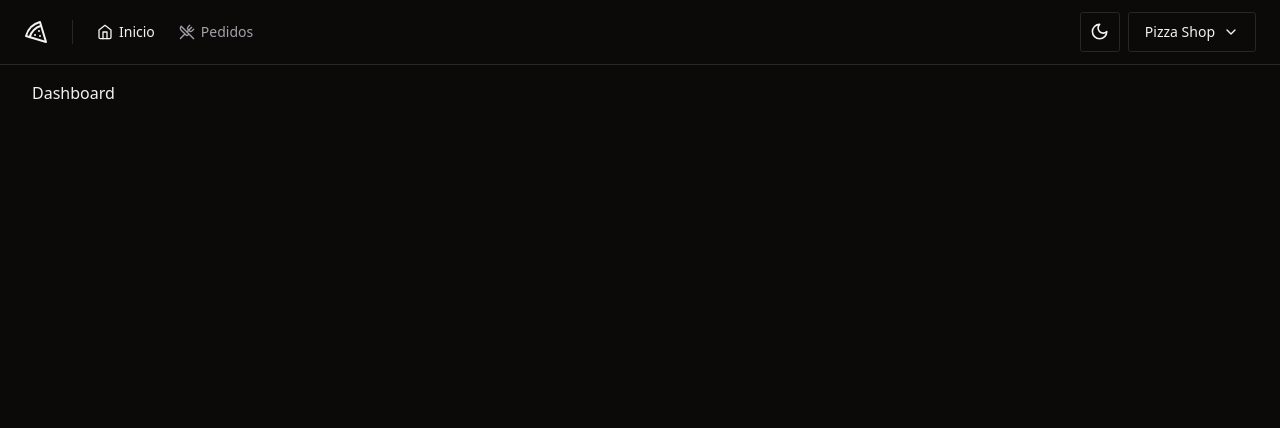
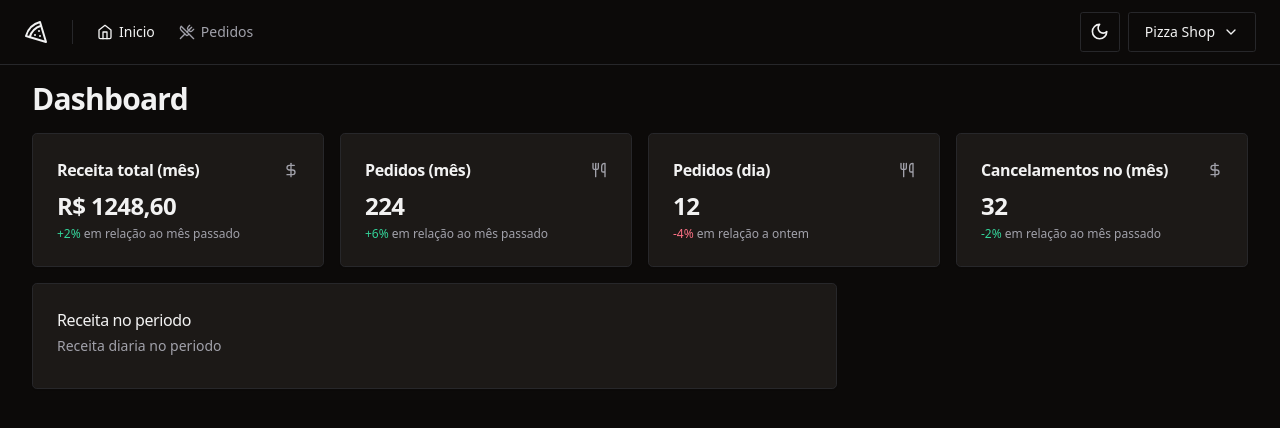
Before and after one commit to eddyzera/pizza-shop-web, a React (Vite) app: page / in a window 1280 px wide. Shown: the top 428 px of the page. Built offline with nearby package versions, Linux system fonts and the light colour scheme.

Commit message:
feat: create highlights card

```diff
--- a/package.json
+++ b/package.json
@@ -27,6 +27,7 @@
     "react-helmet-async": "^2.0.4",
     "react-hook-form": "^7.49.3",
     "react-router-dom": "^6.21.1",
+    "recharts": "^2.10.4",
     "sonner": "^1.3.1",
     "sort-by": "^1.2.0",
     "tailwind-merge": "^2.2.0",
--- /dev/null
+++ b/src/components/ui/card.tsx
@@ -0,0 +1,79 @@
+import * as React from "react"
+
+import { cn } from "@/lib/utils"
+
+const Card = React.forwardRef<
+  HTMLDivElement,
+  React.HTMLAttributes<HTMLDivElement>
+>(({ className, ...props }, ref) => (
+  <div
+    ref={ref}
+    className={cn(
+      "rounded-lg border bg-card text-card-foreground shadow-sm",
+      className
+    )}
+    {...props}
+  />
+))
+Card.displayName = "Card"
+
+const CardHeader = React.forwardRef<
+  HTMLDivElement,
+  React.HTMLAttributes<HTMLDivElement>
+>(({ className, ...props }, ref) => (
+  <div
+    ref={ref}
+    className={cn("flex flex-col space-y-1.5 p-6", className)}
+    {...props}
+  />
+))
+CardHeader.displayName = "CardHeader"
+
+const CardTitle = React.forwardRef<
+  HTMLParagraphElement,
+  React.HTMLAttributes<HTMLHeadingElement>
+>(({ className, ...props }, ref) => (
+  <h3
+    ref={ref}
+    className={cn(
+      "text-2xl font-semibold leading-none tracking-tight",
+      className
+    )}
+    {...props}
+  />
+))
+CardTitle.displayName = "CardTitle"
+
+const CardDescription = React.forwardRef<
+  HTMLParagraphElement,
+  React.HTMLAttributes<HTMLParagraphElement>
+>(({ className, ...props }, ref) => (
+  <p
+    ref={ref}
+    className={cn("text-sm text-muted-foreground", className)}
+    {...props}
+  />
+))
+CardDescription.displayName = "CardDescription"
+
+const CardContent = React.forwardRef<
+  HTMLDivElement,
+  React.HTMLAttributes<HTMLDivElement>
+>(({ className, ...props }, ref) => (
+  <div ref={ref} className={cn("p-6 pt-0", className)} {...props} />
+))
+CardContent.displayName = "CardContent"
+
+const CardFooter = React.forwardRef<
+  HTMLDivElement,
+  React.HTMLAttributes<HTMLDivElement>
+>(({ className, ...props }, ref) => (
+  <div
+    ref={ref}
+    className={cn("flex items-center p-6 pt-0", className)}
+    {...props}
+  />
+))
+CardFooter.displayName = "CardFooter"
+
+export { Card, CardHeader, CardFooter, CardTitle, CardDescription, CardContent }
--- a/src/pages/app/dashboard.tsx
+++ /dev/null
@@ -1,11 +0,0 @@
-import React from 'react'
-import { Helmet } from 'react-helmet-async'
-
-export const Dashboard: React.FunctionComponent = () => {
-  return (
-    <>
-      <Helmet title="Dashboard" />
-      <h1>Dashboard</h1>
-    </>
-  )
-}
--- /dev/null
+++ b/src/pages/app/dashboard/dashboard.tsx
@@ -0,0 +1,28 @@
+import React from 'react'
+import { Helmet } from 'react-helmet-async'
+
+import { DayOrdersAmountCard } from './daysOrdersAmount'
+import { MonthCanceledOrdersAmountCard } from './monthCanceledOrdersAmountsCard'
+import { MonthOrdersAmountCard } from './monthOrdersAmountCard'
+import { MonthRevenueCard } from './monthRevenueCard'
+import { RevenueChart } from './revenueChart'
+
+export const Dashboard: React.FunctionComponent = () => {
+  return (
+    <>
+      <Helmet title="Dashboard" />
+      <div className="flex flex-col gap-4">
+        <h1 className="text-3xl font-bold tracking-tight">Dashboard</h1>
+        <div className="grid grid-cols-4 gap-4">
+          <MonthRevenueCard />
+          <MonthOrdersAmountCard />
+          <DayOrdersAmountCard />
+          <MonthCanceledOrdersAmountCard />
+        </div>
+        <div className="grid grid-cols-9 gap-4">
+          <RevenueChart />
+        </div>
+      </div>
+    </>
+  )
+}
--- /dev/null
+++ b/src/pages/app/dashboard/daysOrdersAmount.tsx
@@ -0,0 +1,22 @@
+import { Utensils } from 'lucide-react'
+import React from 'react'
+
+import { Card, CardContent, CardHeader, CardTitle } from '@/components/ui/card'
+
+export const DayOrdersAmountCard: React.FunctionComponent = () => {
+  return (
+    <Card>
+      <CardHeader className="flex-row items-center justify-between space-y-0 pb-2">
+        <CardTitle className="text-base font-semibold">Pedidos (dia)</CardTitle>
+        <Utensils className="h-4 w-4 text-muted-foreground" />
+      </CardHeader>
+      <CardContent className="space-y-1">
+        <span className="text-2xl font-bold tracking-tight">12</span>
+        <p className="text-xs text-muted-foreground">
+          <span className="text-rose-500 dark:text-rose-400"> -4% </span> em
+          relação a ontem
+        </p>
+      </CardContent>
+    </Card>
+  )
+}
--- /dev/null
+++ b/src/pages/app/dashboard/monthCanceledOrdersAmountsCard.tsx
@@ -0,0 +1,24 @@
+import { DollarSign } from 'lucide-react'
+import React from 'react'
+
+import { Card, CardContent, CardHeader, CardTitle } from '@/components/ui/card'
+
+export const MonthCanceledOrdersAmountCard: React.FunctionComponent = () => {
+  return (
+    <Card>
+      <CardHeader className="flex-row items-center justify-between space-y-0 pb-2">
+        <CardTitle className="text-base font-semibold">
+          Cancelamentos no (mês)
+        </CardTitle>
+        <DollarSign className="h-4 w-4 text-muted-foreground" />
+      </CardHeader>
+      <CardContent className="space-y-1">
+        <span className="text-2xl font-bold tracking-tight">32</span>
+        <p className="text-xs text-muted-foreground">
+          <span className="text-emerald-500 dark:text-emerald-400"> -2% </span>{' '}
+          em relação ao mês passado
+        </p>
+      </CardContent>
+    </Card>
+  )
+}
--- /dev/null
+++ b/src/pages/app/dashboard/monthOrdersAmountCard.tsx
@@ -0,0 +1,22 @@
+import { Utensils } from 'lucide-react'
+import React from 'react'
+
+import { Card, CardContent, CardHeader, CardTitle } from '@/components/ui/card'
+
+export const MonthOrdersAmountCard: React.FunctionComponent = () => {
+  return (
+    <Card>
+      <CardHeader className="flex-row items-center justify-between space-y-0 pb-2">
+        <CardTitle className="text-base font-semibold">Pedidos (mês)</CardTitle>
+        <Utensils className="h-4 w-4 text-muted-foreground" />
+      </CardHeader>
+      <CardContent className="space-y-1">
+        <span className="text-2xl font-bold tracking-tight">224</span>
+        <p className="text-xs text-muted-foreground">
+          <span className="text-emerald-500 dark:text-emerald-400"> +6% </span>{' '}
+          em relação ao mês passado
+        </p>
+      </CardContent>
+    </Card>
+  )
+}
--- /dev/null
+++ b/src/pages/app/dashboard/monthRevenueCard.tsx
@@ -0,0 +1,24 @@
+import { DollarSign } from 'lucide-react'
+import React from 'react'
+
+import { Card, CardContent, CardHeader, CardTitle } from '@/components/ui/card'
+
+export const MonthRevenueCard: React.FunctionComponent = () => {
+  return (
+    <Card>
+      <CardHeader className="flex-row items-center justify-between space-y-0 pb-2">
+        <CardTitle className="text-base font-semibold">
+          Receita total (mês)
+        </CardTitle>
+        <DollarSign className="h-4 w-4 text-muted-foreground" />
+      </CardHeader>
+      <CardContent className="space-y-1">
+        <span className="text-2xl font-bold tracking-tight">R$ 1248,60</span>
+        <p className="text-xs text-muted-foreground">
+          <span className="text-emerald-500 dark:text-emerald-400"> +2% </span>{' '}
+          em relação ao mês passado
+        </p>
+      </CardContent>
+    </Card>
+  )
+}
--- /dev/null
+++ b/src/pages/app/dashboard/revenueChart.tsx
@@ -0,0 +1,23 @@
+import React from 'react'
+
+import {
+  Card,
+  CardDescription,
+  CardHeader,
+  CardTitle,
+} from '@/components/ui/card'
+
+export const RevenueChart: React.FunctionComponent = () => {
+  return (
+    <Card className="col-span-6">
+      <CardHeader className="flex-row items-center justify-between pb-8">
+        <div className="space-y-1">
+          <CardTitle className="text-base font-medium">
+            Receita no periodo
+          </CardTitle>
+          <CardDescription>Receita diaria no periodo</CardDescription>
+        </div>
+      </CardHeader>
+    </Card>
+  )
+}
--- a/src/routes.tsx
+++ b/src/routes.tsx
@@ -2,7 +2,7 @@
 
 import { AppLayout } from './pages/_layouts/app'
 import { AuthLayout } from './pages/_layouts/auth'
-import { Dashboard } from './pages/app/dashboard'
+import { Dashboard } from './pages/app/dashboard/dashboard'
 import { Orders } from './pages/app/orders/orders'
 import { SignIn } from './pages/auth/sign-in'
 import { SignUp } from './pages/auth/sign-up'
```
Also changed, not shown: 1 other file (tests, documents, lock files or other folders).
